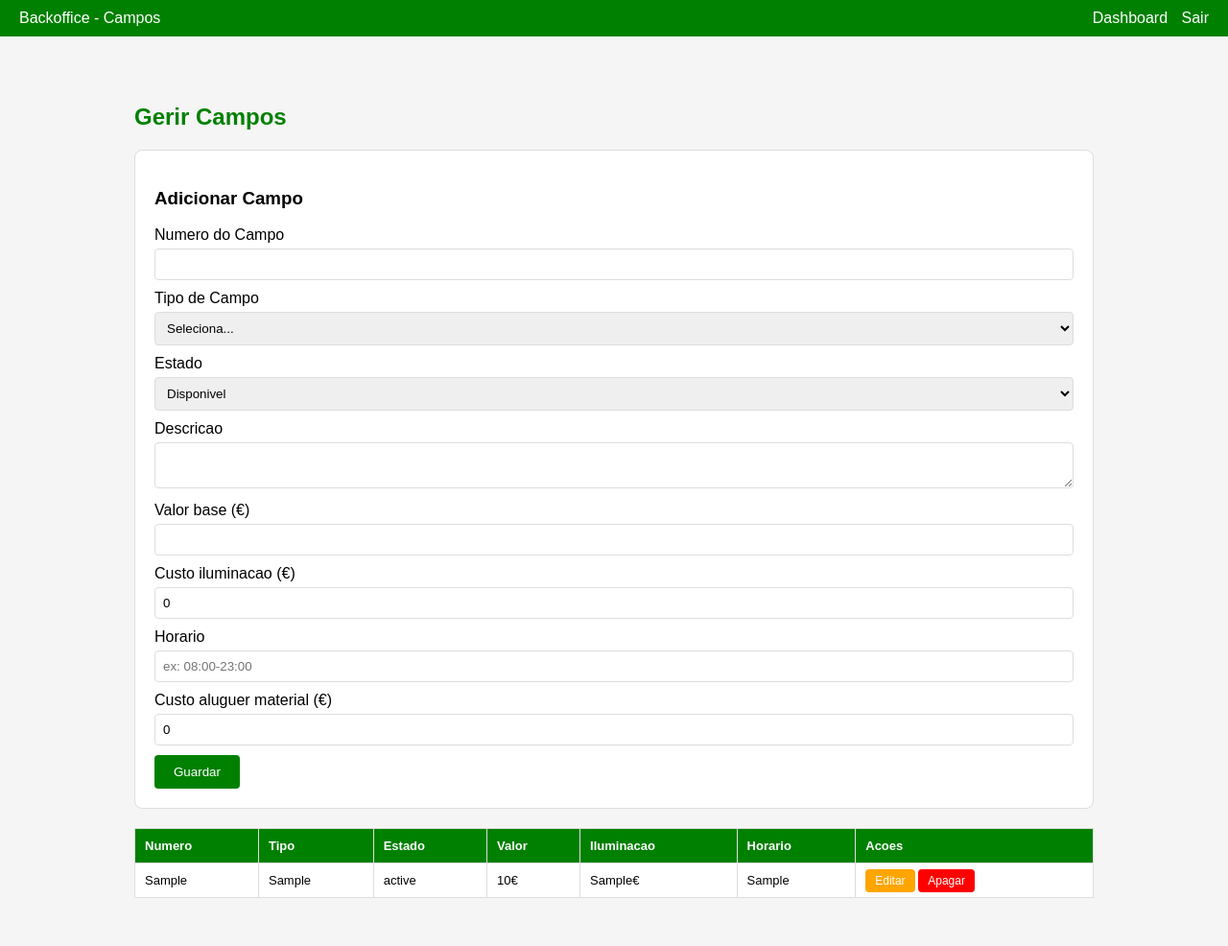
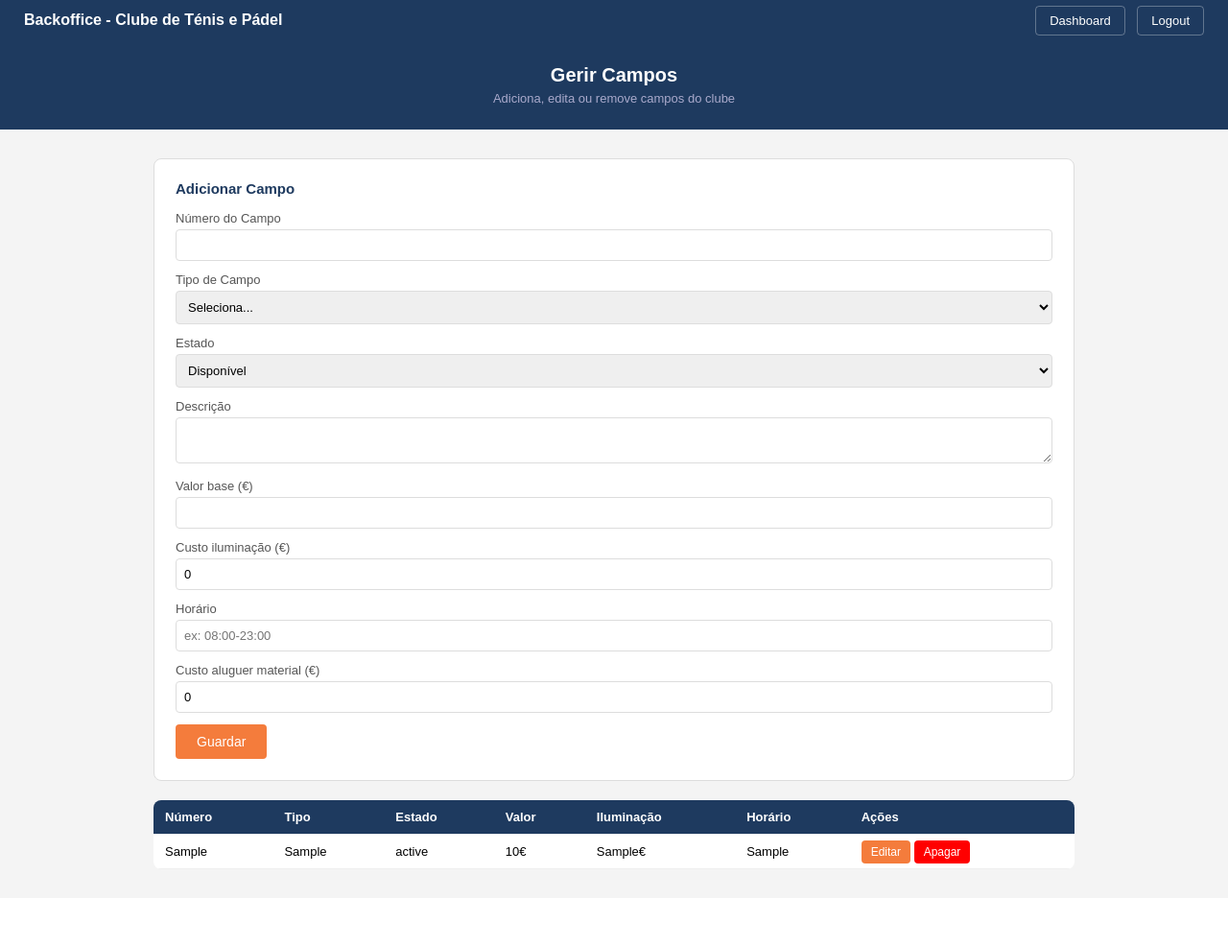
Before and after one commit to donodomundo18/Clube-de-Tenis-e-Padel, a PHP site: page /admin/campos.php in a window 1280 px wide. Shown: the whole page at 96% size. After the commit the page ends 906 px from the top, so only its background shows below. Run offline with PHP 8.4, Linux system fonts and the light colour scheme; the visitor is signed in with stand-in values (Sample User, id 1); tables that the repository leaves empty or names only in its code hold one stand-in row (values such as "Sample post").

Commit message:
add coresr campos.php

```diff
--- a/admin/campos.php
+++ b/admin/campos.php
@@ -24,11 +24,9 @@ if ($_SERVER['REQUEST_METHOD'] === 'POST') {
     $aluguer = $_POST['aluguer_material'];
 
     if (isset($_POST['id']) && $_POST['id'] != '') {
-        // editar
         $stmt = $pdo->prepare("UPDATE campo SET numero_identificador=?, tipo_campo=?, estado_campo=?, descricao=?, valor=?, iluminacao=?, horario=?, aluguer_material=? WHERE id=?");
         $stmt->execute([$numero, $tipo, $estado, $descricao, $valor, $iluminacao, $horario, $aluguer, $_POST['id']]);
     } else {
-        // adicionar
         $stmt = $pdo->prepare("INSERT INTO campo (numero_identificador, tipo_campo, estado_campo, descricao, valor, iluminacao, horario, disponibilidade, aluguer_material) VALUES (?,?,?,?,?,?,?,1,?)");
         $stmt->execute([$numero, $tipo, $estado, $descricao, $valor, $iluminacao, $horario, $aluguer]);
     }
@@ -36,10 +34,8 @@ if ($_SERVER['REQUEST_METHOD'] === 'POST') {
     exit();
 }
 
-// buscar campos
 $campos = $pdo->query("SELECT * FROM campo")->fetchAll();
 
-// buscar campo para editar
 $editar = null;
 if (isset($_GET['editar'])) {
     $stmt = $pdo->prepare("SELECT * FROM campo WHERE id = ?");
@@ -51,36 +47,51 @@ if (isset($_GET['editar'])) {
 <html lang="pt">
 <head>
     <meta charset="UTF-8">
-    <title>Gerir Campos - Clube de Ténis e Pádel</title>
+    <title>Gerir Campos - Backoffice</title>
     <style>
-        body { font-family: Arial; margin: 0; background: #f5f5f5; }
-        nav { background: green; padding: 10px 20px; color: white; display: flex; justify-content: space-between; }
-        nav a { color: white; margin-left: 10px; text-decoration: none; }
-        .container { max-width: 1000px; margin: 30px auto; padding: 20px; }
-        h2 { color: green; }
-        table { width: 100%; border-collapse: collapse; background: white; }
-        th, td { padding: 10px; border: 1px solid #ddd; text-align: left; font-size: 13px; }
-        th { background: green; color: white; }
+        * { margin: 0; padding: 0; box-sizing: border-box; }
+        body { font-family: Arial; background: #f4f4f4; }
+        nav { background: #1e3a5f; padding: 12px 25px; display: flex; justify-content: space-between; align-items: center; }
+        nav span { color: white; font-size: 16px; font-weight: bold; }
+        nav a { color: white; text-decoration: none; margin-left: 8px; font-size: 13px; padding: 7px 14px; border-radius: 4px; border: 1px solid rgba(255,255,255,0.3); }
+        nav a:hover { background: #f47c3c; border-color: #f47c3c; }
+        .topo { background: #1e3a5f; color: white; padding: 25px; text-align: center; }
+        .topo h1 { font-size: 20px; }
+        .topo p { font-size: 13px; color: #aac; margin-top: 5px; }
+        .container { max-width: 1000px; margin: 30px auto; padding: 0 20px; }
+        .formulario { background: white; padding: 22px; border-radius: 8px; margin-bottom: 20px; border: 1px solid #ddd; }
+        .formulario h3 { color: #1e3a5f; margin-bottom: 15px; font-size: 15px; }
+        label { font-size: 13px; color: #555; display: block; margin-bottom: 4px; }
+        input, select, textarea { width: 100%; padding: 8px; margin-bottom: 12px; border: 1px solid #ddd; border-radius: 4px; box-sizing: border-box; font-size: 13px; }
+        input:focus, select:focus { border-color: #1e3a5f; outline: none; }
+        .btn-guardar { background: #f47c3c; color: white; padding: 10px 22px; border: none; border-radius: 4px; cursor: pointer; font-size: 14px; }
+        .btn-guardar:hover { background: #d4622c; }
+        table { width: 100%; border-collapse: collapse; background: white; border-radius: 8px; overflow: hidden; }
+        th, td { padding: 10px 12px; border-bottom: 1px solid #eee; font-size: 13px; text-align: left; }
+        th { background: #1e3a5f; color: white; }
+        tr:hover { background: #f9f9f9; }
         .btn { padding: 5px 10px; border: none; border-radius: 4px; cursor: pointer; text-decoration: none; font-size: 12px; }
-        .btn-editar { background: orange; color: white; }
+        .btn-editar { background: #f47c3c; color: white; }
+        .btn-editar:hover { background: #d4622c; }
         .btn-apagar { background: red; color: white; }
-        .formulario { background: white; padding: 20px; border-radius: 8px; margin-bottom: 20px; border: 1px solid #ddd; }
-        input, select, textarea { width: 100%; padding: 8px; margin: 5px 0 10px 0; border: 1px solid #ddd; border-radius: 4px; box-sizing: border-box; }
-        .btn-guardar { background: green; color: white; padding: 10px 20px; border: none; border-radius: 4px; cursor: pointer; }
+        .btn-apagar:hover { background: darkred; }
     </style>
 </head>
 <body>
 <nav>
-    <span>Backoffice - Campos</span>
+    <span>Backoffice - Clube de Ténis e Pádel</span>
     <div>
         <a href="dashboard.php">Dashboard</a>
-        <a href="../logout.php">Sair</a>
+        <a href="../logout.php">Logout</a>
     </div>
 </nav>
 
+<div class="topo">
+    <h1>Gerir Campos</h1>
+    <p>Adiciona, edita ou remove campos do clube</p>
+</div>
+
 <div class="container">
-    <h2>Gerir Campos</h2>
-
     <div class="formulario">
         <h3><?= $editar ? 'Editar Campo' : 'Adicionar Campo' ?></h3>
         <form method="POST">
@@ -88,34 +99,34 @@ if (isset($_GET['editar'])) {
                 <input type="hidden" name="id" value="<?= $editar['id'] ?>">
             <?php endif; ?>
 
-            <label>Numero do Campo</label>
+            <label>Número do Campo</label>
             <input type="text" name="numero_identificador" value="<?= $editar['numero_identificador'] ?? '' ?>" required>
 
             <label>Tipo de Campo</label>
             <select name="tipo_campo" required>
                 <option value="">Seleciona...</option>
-                <option value="Pádel Coberto" <?= ($editar['tipo_campo'] ?? '') == 'Pádel Coberto' ? 'selected' : '' ?>>Padel Coberto</option>
-                <option value="Pádel Descoberto" <?= ($editar['tipo_campo'] ?? '') == 'Pádel Descoberto' ? 'selected' : '' ?>>Padel Descoberto</option>
-                <option value="Ténis Terra Batida" <?= ($editar['tipo_campo'] ?? '') == 'Ténis Terra Batida' ? 'selected' : '' ?>>Tenis Terra Batida</option>
-                <option value="Ténis Rápido" <?= ($editar['tipo_campo'] ?? '') == 'Ténis Rápido' ? 'selected' : '' ?>>Tenis Rapido</option>
+                <option value="Pádel Coberto" <?= ($editar['tipo_campo'] ?? '') == 'Pádel Coberto' ? 'selected' : '' ?>>Pádel Coberto</option>
+                <option value="Pádel Descoberto" <?= ($editar['tipo_campo'] ?? '') == 'Pádel Descoberto' ? 'selected' : '' ?>>Pádel Descoberto</option>
+                <option value="Ténis Terra Batida" <?= ($editar['tipo_campo'] ?? '') == 'Ténis Terra Batida' ? 'selected' : '' ?>>Ténis Terra Batida</option>
+                <option value="Ténis Rápido" <?= ($editar['tipo_campo'] ?? '') == 'Ténis Rápido' ? 'selected' : '' ?>>Ténis Rápido</option>
             </select>
 
             <label>Estado</label>
             <select name="estado_campo" required>
-                <option value="disponivel" <?= ($editar['estado_campo'] ?? '') == 'disponivel' ? 'selected' : '' ?>>Disponivel</option>
-                <option value="manutencao" <?= ($editar['estado_campo'] ?? '') == 'manutencao' ? 'selected' : '' ?>>Manutencao</option>
+                <option value="disponivel" <?= ($editar['estado_campo'] ?? '') == 'disponivel' ? 'selected' : '' ?>>Disponível</option>
+                <option value="manutencao" <?= ($editar['estado_campo'] ?? '') == 'manutencao' ? 'selected' : '' ?>>Manutenção</option>
             </select>
 
-            <label>Descricao</label>
+            <label>Descrição</label>
             <textarea name="descricao"><?= $editar['descricao'] ?? '' ?></textarea>
 
             <label>Valor base (€)</label>
             <input type="number" step="0.01" name="valor" value="<?= $editar['valor'] ?? '' ?>" required>
 
-            <label>Custo iluminacao (€)</label>
+            <label>Custo iluminação (€)</label>
             <input type="number" step="0.01" name="iluminacao" value="<?= $editar['iluminacao'] ?? '0' ?>">
 
-            <label>Horario</label>
+            <label>Horário</label>
             <input type="text" name="horario" value="<?= $editar['horario'] ?? '' ?>" placeholder="ex: 08:00-23:00">
 
             <label>Custo aluguer material (€)</label>
@@ -123,20 +134,20 @@ if (isset($_GET['editar'])) {
 
             <button type="submit" class="btn-guardar">Guardar</button>
             <?php if ($editar): ?>
-                <a href="campos.php" style="margin-left:10px; color:red;">Cancelar</a>
+                <a href="campos.php" style="margin-left:10px; color:red; font-size:13px;">Cancelar</a>
             <?php endif; ?>
         </form>
     </div>
 
     <table>
         <tr>
-            <th>Numero</th>
+            <th>Número</th>
             <th>Tipo</th>
             <th>Estado</th>
             <th>Valor</th>
-            <th>Iluminacao</th>
-            <th>Horario</th>
-            <th>Acoes</th>
+            <th>Iluminação</th>
+            <th>Horário</th>
+            <th>Ações</th>
         </tr>
         <?php foreach ($campos as $c): ?>
         <tr>
```
